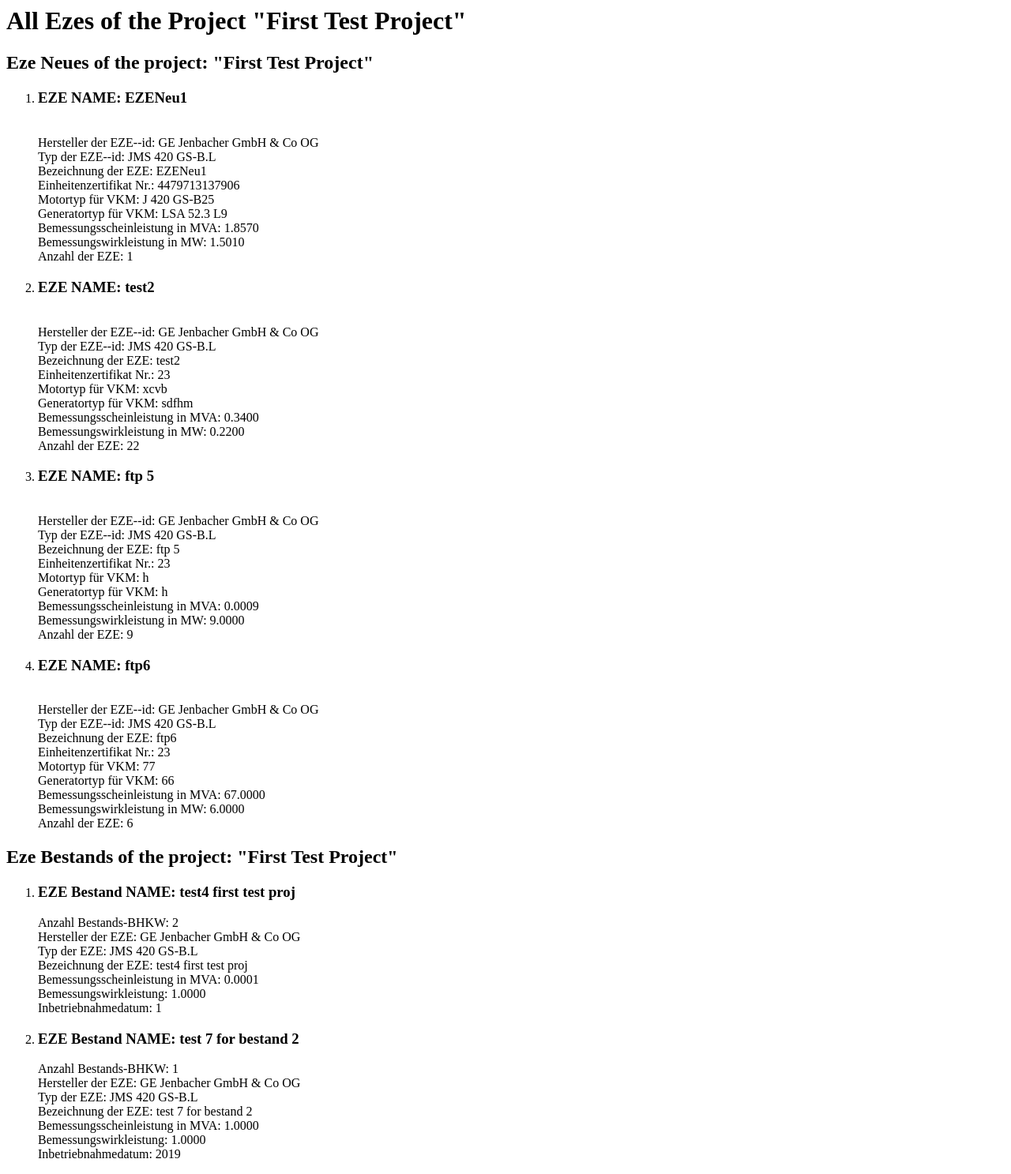
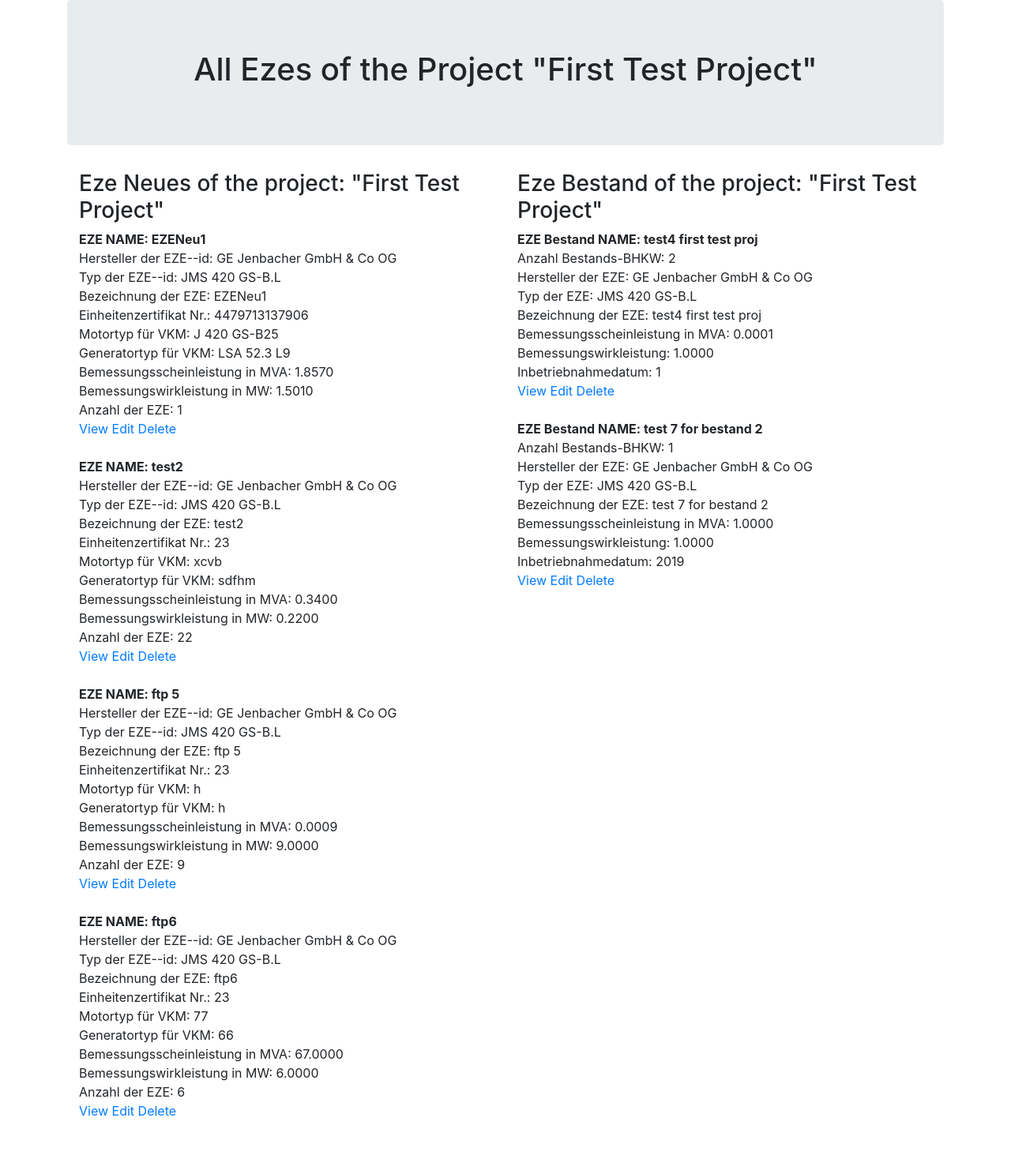
Before and after one commit to oleksiimosevych/pythonGames, a Django app: page /certification82/1/ in a window 1280 px wide. Shown: the whole page at 79% size. After the commit the page ends 1413 px from the top, so only its background shows below. Run offline with Django 3.2, Linux system fonts and the light colour scheme; data comes from the database, SQL or seed files in the repository; both versions use the stored data as it was after the commit; some libraries are stand-ins or nearby versions.

Commit message:
added static css and bootstrap4

```diff
--- /dev/null
+++ b/datebank/certification82/static/certification82/style.css
@@ -0,0 +1,16 @@
+
+
+span.ezeneu_left{
+	float:left;
+	clear: left;
+	/*background-color: ;*/
+}
+
+span.ezebestand_right{
+	float: right;
+	clear: right;
+}
+
+span.ezebestand_right, span.ezeneu_left{
+	/**/
+}
--- a/datebank/certification82/templates/certification82/detail.html
+++ b/datebank/certification82/templates/certification82/detail.html
@@ -1,11 +1,17 @@
+{% load staticfiles %}
+<link rel="stylesheet" href="https://stackpath.bootstrapcdn.com/bootstrap/4.1.3/css/bootstrap.min.css" integrity="sha384-MCw98/SFnGE8fJT3GXwEOngsV7Zt27NXFoaoApmYm81iuXoPkFOJwJ8ERdknLPMO" crossorigin="anonymous">
+<script src="https://stackpath.bootstrapcdn.com/bootstrap/4.1.3/js/bootstrap.min.js" integrity="sha384-ChfqqxuZUCnJSK3+MXmPNIyE6ZbWh2IMqE241rYiqJxyMiZ6OW/JmZQ5stwEULTy" crossorigin="anonymous"></script>
+
+<link rel="stylesheet" type="text/css" href="{% static 'certification82/style.css' %}">
 <!-- {{latest_EzeNeu_list}} -->
+<div class="container">
+	<div class="jumbotron text-center">
 		<h1>All Ezes of the Project "{{ ezen.project_name }}"</h1>
-<h2>Eze Neues of the project:  "{{ ezen.project_name }}"</h2>
-
-<ol class = "pagination">
+	</div>
+		<span class='col-md-6 ezeneu_left '>
+		<h3>Eze Neues of the project:  "{{ ezen.project_name }}"</h3>
 		{% for eze in ezen.ezeneu_set.all %}
-	<li>
-		<h3>EZE NAME: {{ eze.vDE_EZE1_Name }}</h3><br>
+			<b>EZE NAME: {{ eze.vDE_EZE1_Name }}</b><br>
 			Hersteller der EZE--id: {{ eze.eZeHersteller }}<br>
 			Typ der EZE--id: {{ eze.eZeTyp }}<br>
 			Bezeichnung der EZE: {{ eze.vDE_EZE1_Name }}<br>
@@ -15,9 +21,26 @@
 			Bemessungsscheinleistung in MVA: {{ eze.vDE_EZE1_S }}<br>
 			Bemessungswirkleistung in MW: {{ eze.vDE_EZE1_P }}<br>
 			Anzahl der EZE: {{ eze.vDE_Anzahl_EZE1 }}<br>
+			<a href="">View</a>	<a href="">Edit</a>	<a href="">Delete</a> <br>
+			<br>
+		{%endfor%}
+		</span>
 
-
-	</li>
+		<span class='col-md-6 ezebestand_right'>
+		<h3>Eze Bestand of the project:  "{{ ezen.project_name }}"</h3>
+		{% for ezebest in ezen.ezebestand_set.all %}
+			<b>EZE Bestand NAME: {{ ezebest.vDE_EZE_Name_ALT }}</b><br>
+			Anzahl Bestands-BHKW: {{ ezebest.vDE_EZE_Bestand_Zahl }}<br>
+			Hersteller der EZE: {{ ezebest.eZeHersteller }}<br>
+			Typ der EZE: {{ ezebest.eZeTyp }}<br>
+			Bezeichnung der EZE: {{ ezebest.vDE_EZE_Name_ALT }}<br>
+			Bemessungsscheinleistung in MVA: {{ ezebest.vDE_S_EZE_Alt }}<br>
+			Bemessungswirkleistung: {{ ezebest.vDE_P_EZE_ALT }}<br>
+			Inbetriebnahmedatum: {{ ezebest.vDE_P_inbe_ALT }}<br>
+			<a href="">View</a>	<a href="">Edit</a>	<a href="">Delete</a> <br>
+			<br>
+		{% endfor %}
+		</span>
 	{% if eze.has_other_pages %}
 		<ul class="pagination">
 			{% if eze.has_previous %}
@@ -39,28 +62,5 @@
 			{% endif %}
 		</ul>
 	{% endif %}
-
-
-{% endfor %}
-</ol>
-<h2>Eze Bestands of the project:  "{{ ezen.project_name }}"</h2>
-<ol class = "pagination" id="right_side_block">
-{% for ezebest in ezen.ezebestand_set.all %}
-	{% if ezebest.HasNoItems %}
-		<li>NO ITEMS YET</li>
-	{% else %}
-		<li>
-			<h3>EZE Bestand NAME: {{ ezebest.vDE_EZE_Name_ALT }}</h3>
-			Anzahl Bestands-BHKW: {{ ezebest.vDE_EZE_Bestand_Zahl }}<br>
-			Hersteller der EZE: {{ ezebest.eZeHersteller }}<br>
-			Typ der EZE: {{ ezebest.eZeTyp }}<br>
-			Bezeichnung der EZE: {{ ezebest.vDE_EZE_Name_ALT }}<br>
-			Bemessungsscheinleistung in MVA: {{ ezebest.vDE_S_EZE_Alt }}<br>
-			Bemessungswirkleistung: {{ ezebest.vDE_P_EZE_ALT }}<br>
-			Inbetriebnahmedatum: {{ ezebest.vDE_P_inbe_ALT }}<br>
-
-		</li>
-	{% endif %}
-
-{% endfor %}
-</ol>
+	<br>
+</div>
--- a/datebank/certification82/templates/certification82/index.html
+++ b/datebank/certification82/templates/certification82/index.html
@@ -1,3 +1,4 @@
+
 {% if project_name_list %}
 	<h1>
 	{% for proj in project_name_list %}
--- a/datebank/datebank/settings.py
+++ b/datebank/datebank/settings.py
@@ -39,7 +39,9 @@ INSTALLED_APPS = [
     'django.contrib.sessions',
     'django.contrib.messages',
     'django.contrib.staticfiles',
+    'crispy_forms',
 ]
+CRISPY_TEMPLATE_PACK = 'bootstrap4'
 
 MIDDLEWARE = [
     'django.middleware.security.SecurityMiddleware',
```
Also changed, not shown: datebank/db.sqlite3. Lines whose indentation alone changed are shown as unchanged.
